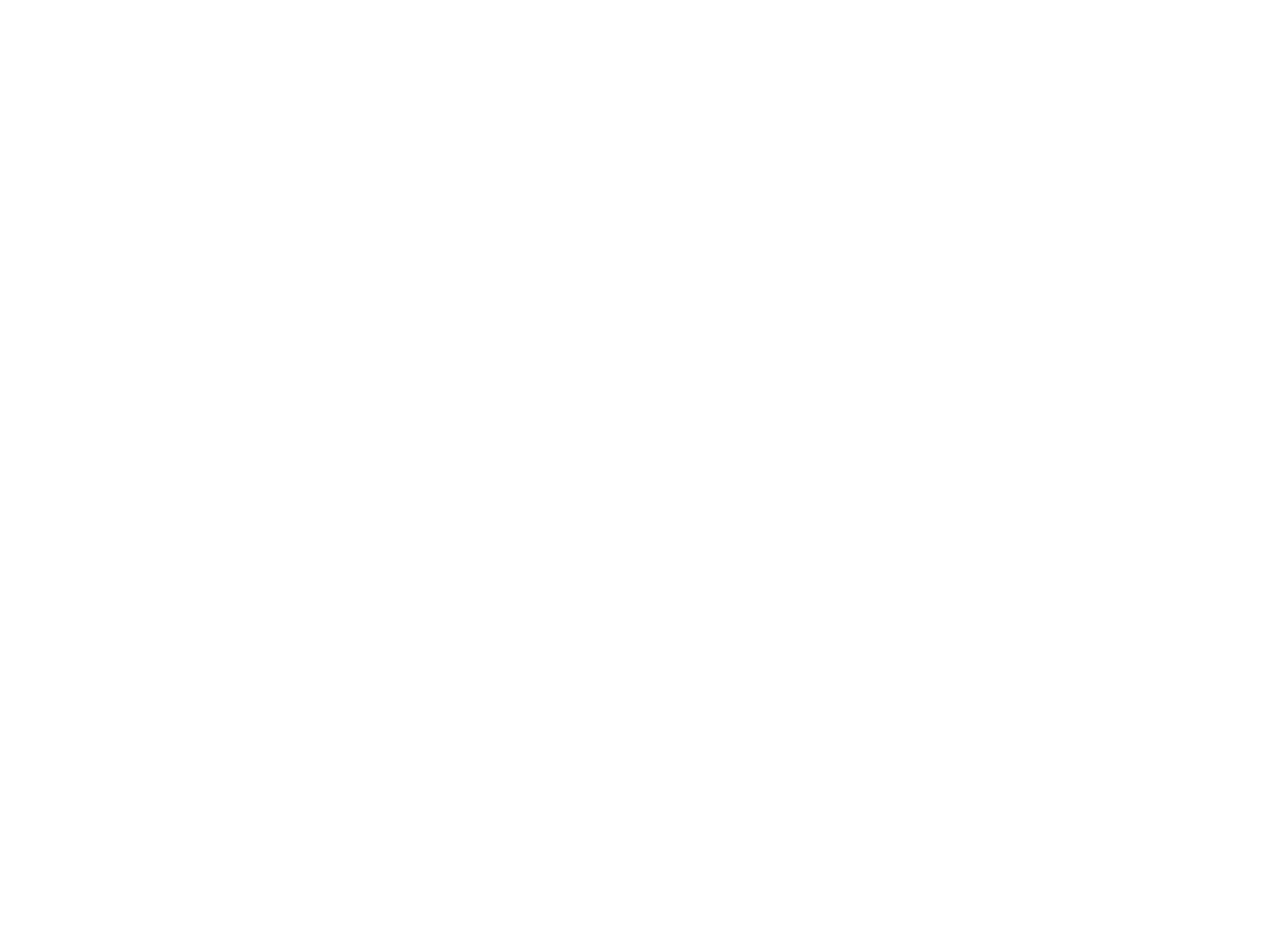
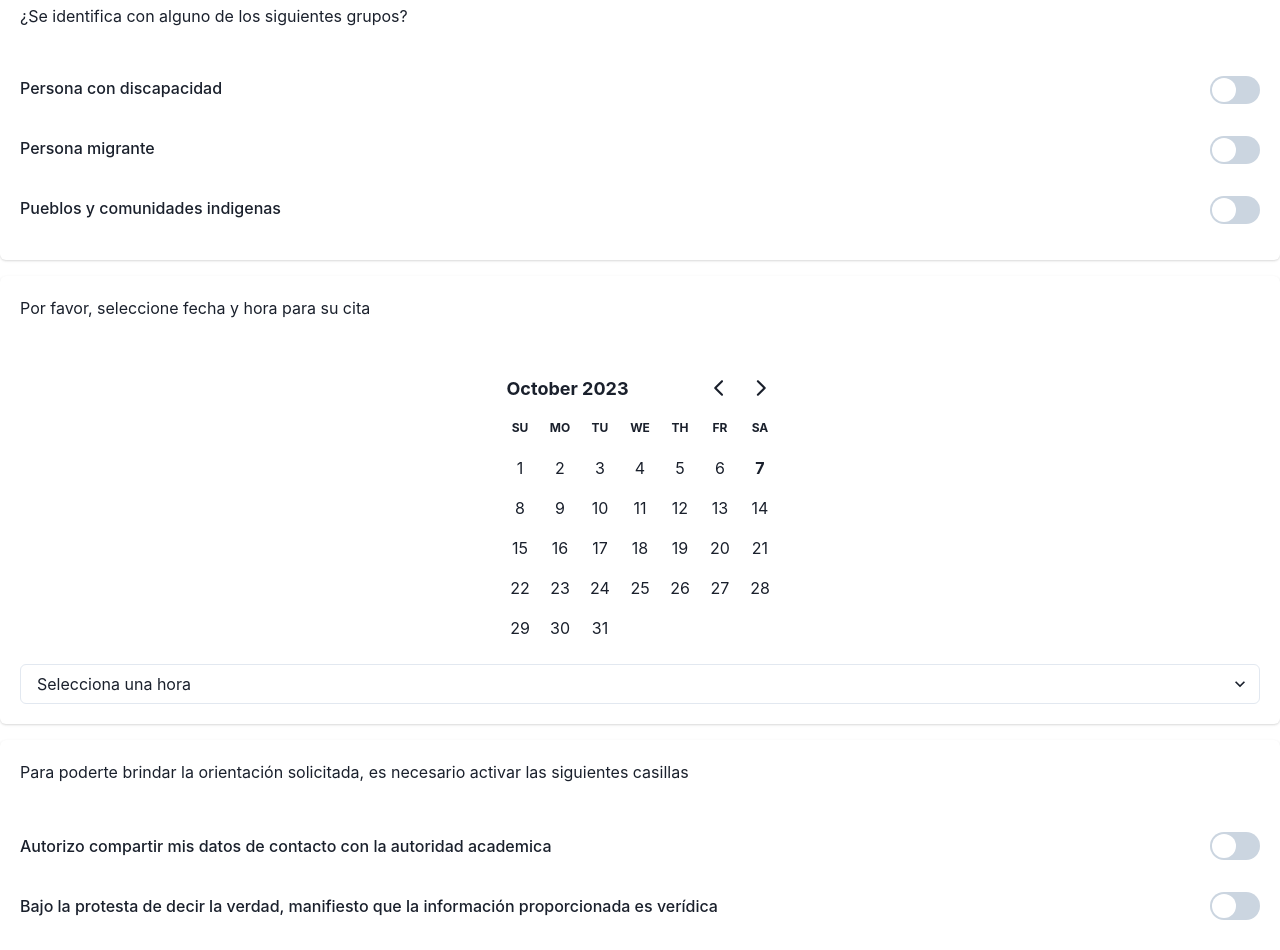
Before and after one commit to AxelHuerta/proyectoDeTSIS-frontend, a React (Vite) app: page /services in a window 1280 px wide. Before the commit this address had no page. Shown: the part 200-1150 px from the top of the page. Before the commit the page ends 800 px from the top, so only its background shows below. Built offline with nearby package versions, Linux system fonts and the light colour scheme.

Commit message:
add services page

```diff
--- a/package.json
+++ b/package.json
@@ -12,13 +12,13 @@
   "dependencies": {
     "@chakra-ui/icons": "^2.1.1",
     "@chakra-ui/react": "^2.8.1",
-    "@emotion/react": "^11.11.1",
-    "@emotion/styled": "^11.11.0",
     "axios": "^1.5.1",
+    "date-fns": "^2.30.0",
     "embla-carousel-autoplay": "^8.0.0-rc14",
     "embla-carousel-react": "^8.0.0-rc14",
     "framer-motion": "^10.16.4",
     "react": "^18.2.0",
+    "react-day-picker": "^8.8.2",
     "react-dom": "^18.2.0",
     "react-router-dom": "^6.16.0",
     "zustand": "^4.4.3"
--- a/src/components/Navbar.tsx
+++ b/src/components/Navbar.tsx
@@ -42,7 +42,7 @@
     },
     {
       text: "Solicitar Servicio",
-      link: "/",
+      link: "/services",
     },
   ];
 
@@ -111,6 +111,11 @@
             icon={<HamburgerIcon className="font-bold text-2xl" />}
           />
           <MenuList className="w-full">
+            {isAuth ? (
+              <MenuItem className="font-bold hidden">
+                {`¡Hola, ${nombres}!`}
+              </MenuItem>
+            ) : null}
             {menuOptions.map((option, index) => {
               return (
                 <Link to={option.link} key={index}>
@@ -118,9 +123,13 @@
                 </Link>
               );
             })}
-            <MenuItem className="text-center">
-              <Link to={`/login`}>Iniciar Sesión</Link>
-            </MenuItem>
+            {isAuth ? (
+              <MenuItem onClick={logout}>Cerrar sesión</MenuItem>
+            ) : (
+              <MenuItem>
+                <Link to={`/login`}>Iniciar Sesión</Link>
+              </MenuItem>
+            )}
           </MenuList>
         </Menu>
       </div>
--- a/src/main.tsx
+++ b/src/main.tsx
@@ -7,6 +7,7 @@
 import LoginPage from "./routes/LoginPage.tsx";
 import LoginStudent from "./routes/login/LoginStudent.tsx";
 import LoginPsychiatrist from "./routes/login/LoginPsychiatrist.tsx";
+import Services from "./routes/Services.tsx";
 
 const router = createBrowserRouter([
   {
@@ -25,6 +26,10 @@
     path: "/login/psychiatrist",
     element: <LoginPsychiatrist />,
   },
+  {
+    path: "/services",
+    element: <Services />,
+  },
 ]);
 
 ReactDOM.createRoot(document.getElementById("root")!).render(
--- /dev/null
+++ b/src/routes/Services.tsx
@@ -0,0 +1,165 @@
+import Navbar from "../components/Navbar";
+import {
+  Card,
+  CardBody,
+  Text,
+  FormControl,
+  FormLabel,
+  Switch,
+  Select,
+  Button,
+} from "@chakra-ui/react";
+import { useState, ChangeEvent } from "react";
+import { format } from "date-fns";
+import { DayPicker } from "react-day-picker";
+import "react-day-picker/dist/style.css";
+
+export default function Services() {
+  const [selected, setSelected] = useState<Date>();
+
+  const [identificationData, setIdentificationData] = useState({
+    discapacidad: false,
+    migrante: false,
+    pueblosIndigenas: false,
+  });
+  const [dateForm, setDateForm] = useState("");
+  const [timeForm, setTimeForm] = useState("");
+
+  // save input data
+  const dateTimeFormOnChange = (e: ChangeEvent<HTMLInputElement>) => {
+    if (selected) {
+      setDateForm(format(selected, "PP"));
+    }
+    setTimeForm(e.target.value);
+    // TODO: delete this
+    console.log(timeForm);
+    console.log(selected ? format(selected, "PP") : "no");
+  };
+
+  // switch button values
+  const handleSwitchChange = (e: React.ChangeEvent<HTMLInputElement>) => {
+    const { name, checked } = e.target;
+
+    setIdentificationData({
+      ...identificationData,
+      [name]: checked,
+    });
+
+    // TODO: delete this
+    console.log(identificationData);
+  };
+
+  return (
+    <>
+      <Navbar />
+      <div className="mt-28 text-center mx-4">
+        <h1 className="text-2xl font-bold">Solicitar Cita</h1>
+        <span>La atención psícologica es completamente gratuita</span>
+      </div>
+      {/* form */}
+      <Card className="my-4">
+        <CardBody>
+          <Text>¿Se identifica con alguno de los siguientes grupos?</Text>
+          <FormControl alignItems="center" className="mt-8 flex flex-col">
+            {/* discapacidad */}
+            <div className="flex justify-between w-full my-4">
+              <FormLabel htmlFor="discapacidad" mb="0">
+                Persona con discapacidad
+              </FormLabel>
+              <Switch
+                id="discapacidad"
+                size="lg"
+                colorScheme="teal"
+                name="discapacidad"
+                onChange={handleSwitchChange}
+              />
+            </div>
+            {/* migrante */}
+            <div className="flex justify-between w-full my-4">
+              <FormLabel htmlFor="migrante" mb="0">
+                Persona migrante
+              </FormLabel>
+              <Switch
+                id="migrante"
+                size="lg"
+                colorScheme="teal"
+                name="migrante"
+                onChange={handleSwitchChange}
+              />
+            </div>
+            {/* pueblos indigenas */}
+            <div className="flex justify-between w-full my-4">
+              <FormLabel htmlFor="pueblosIndigenas" mb="0">
+                Pueblos y comunidades indigenas
+              </FormLabel>
+              <Switch
+                id="pueblosIndigenas"
+                size="lg"
+                colorScheme="teal"
+                name="pueblosIndigenas"
+                onChange={handleSwitchChange}
+              />
+            </div>
+          </FormControl>
+        </CardBody>
+      </Card>
+      {/* date and time form */}
+      <Card className="my-4">
+        <CardBody>
+          <Text>Por favor, seleccione fecha y hora para su cita</Text>
+          <FormControl
+            alignItems="center"
+            className="mt-8 flex flex-col"
+            onChange={dateTimeFormOnChange}
+          >
+            {/* date */}
+            <DayPicker
+              mode="single"
+              selected={selected}
+              onSelect={setSelected}
+            />
+            {/* hour */}
+            <Select placeholder="Selecciona una hora" id="time" name="time">
+              <option value="9:00">9:00 am</option>
+              <option value="10:00">10:00 am</option>
+              <option value="11:00">11:00 am</option>
+              <option value="12:00">12:00 am</option>
+              <option value="13:00">1:00 pm</option>
+              <option value="14:00">2:00 pm</option>
+              <option value="15:00">3:00 pm</option>
+              <option value="16:00">4:00 pm</option>
+            </Select>
+          </FormControl>
+        </CardBody>
+      </Card>
+      {/* terminos y servicios */}
+      <Card className="my-4">
+        <CardBody>
+          <Text>
+            Para poderte brindar la orientación solicitada, es necesario activar
+            las siguientes casillas
+          </Text>
+          <FormControl alignItems="center" className="mt-8 flex flex-col">
+            <div className="flex justify-between items-center w-full my-4">
+              <FormLabel htmlFor="discapacidad" mb="0">
+                Autorizo compartir mis datos de contacto con la autoridad
+                academica
+              </FormLabel>
+              <Switch id="discapacidad" size="lg" colorScheme="teal" />
+            </div>
+            <div className="flex justify-between items-center w-full my-4">
+              <FormLabel htmlFor="discapacidad" mb="0">
+                Bajo la protesta de decir la verdad, manifiesto que la
+                información proporcionada es verídica
+              </FormLabel>
+              <Switch id="discapacidad" size="lg" colorScheme="teal" />
+            </div>
+          </FormControl>
+        </CardBody>
+      </Card>
+      <div className="text-center my-5">
+        <Button colorScheme="teal">Registar solicitud</Button>
+      </div>
+    </>
+  );
+}
```
Also changed, not shown: 1 other file (tests, documents, lock files or other folders).
